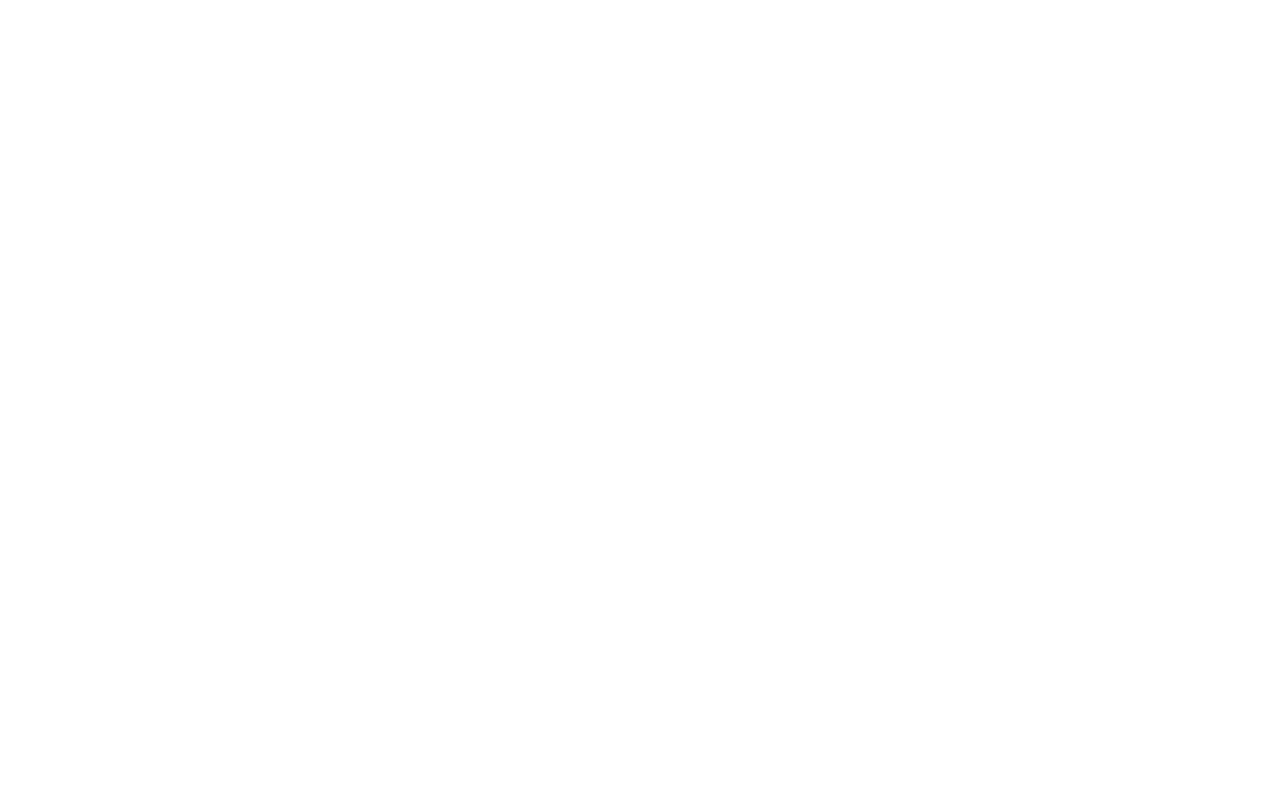
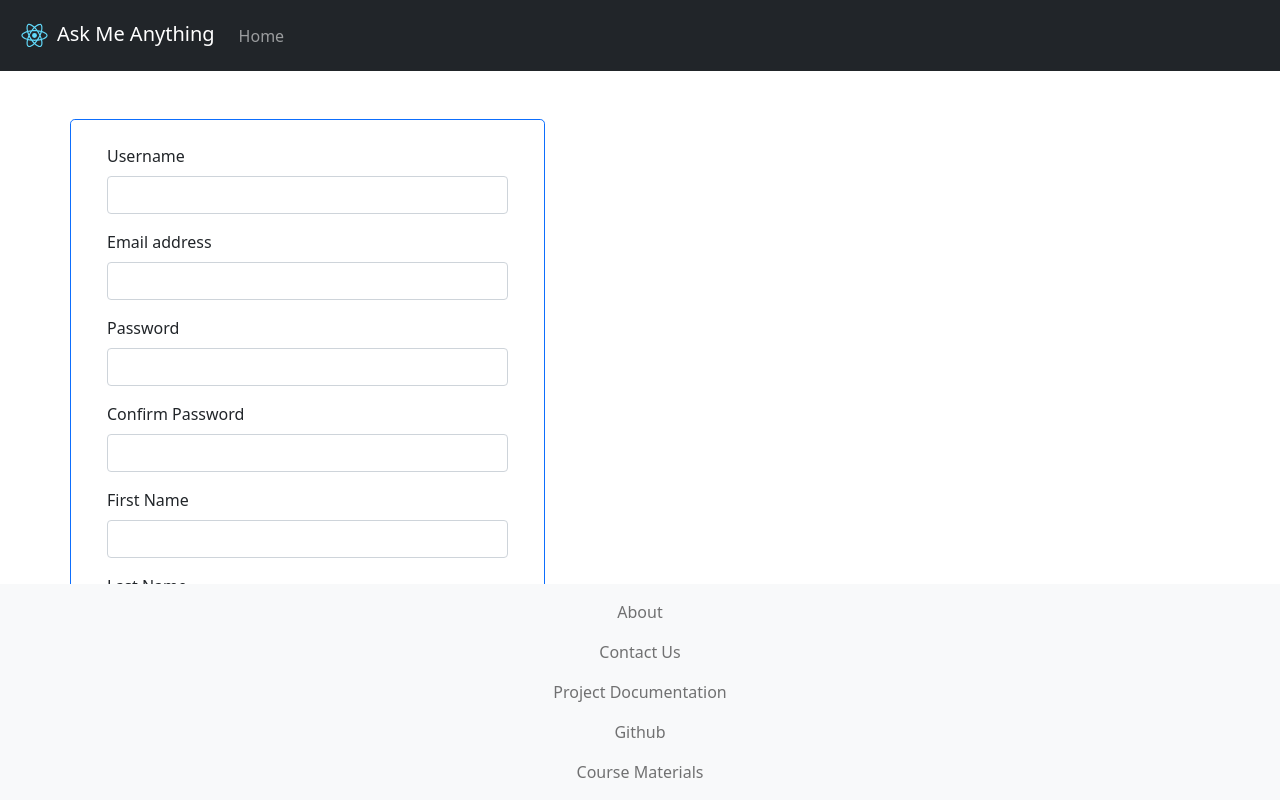
Before and after one commit to gkanel97/ask-me-anything, a React (Create React App) app in the folder frontend/ask-me-anything/: page /signup in a window 1280 px wide. Built offline with nearby package versions, Linux system fonts and the light colour scheme.

Commit message:
Basic static layout & signin/signup

```diff
--- a/frontend/ask-me-anything/package.json
+++ b/frontend/ask-me-anything/package.json
@@ -6,8 +6,10 @@
     "@testing-library/jest-dom": "^5.14.1",
     "@testing-library/react": "^11.2.7",
     "@testing-library/user-event": "^12.8.3",
+    "bootstrap": "^5.0.1",
     "react": "^17.0.2",
     "react-dom": "^17.0.2",
+    "react-router-dom": "^5.2.0",
     "react-scripts": "4.0.3",
     "web-vitals": "^1.1.2"
   },
--- a/frontend/ask-me-anything/public/index.html
+++ b/frontend/ask-me-anything/public/index.html
@@ -24,7 +24,7 @@
       work correctly both with client-side routing and a non-root public URL.
       Learn how to configure a non-root public URL by running `npm run build`.
     -->
-    <title>React App</title>
+    <title>Ask Me Anything - Q2A</title>
   </head>
   <body>
     <noscript>You need to enable JavaScript to run this app.</noscript>
--- /dev/null
+++ b/frontend/ask-me-anything/src/components/about.jsx
@@ -0,0 +1,13 @@
+import React, {Component} from 'react';
+
+class About extends Component {
+    render() {
+        return (
+            <div>
+
+            </div>
+        );
+    }
+}
+
+export default About;
--- a/frontend/ask-me-anything/src/components/app.jsx
+++ b/frontend/ask-me-anything/src/components/app.jsx
@@ -1,14 +1,17 @@
 import React from "react";
 import Header from "./header";
 import Footer from "./footer";
+import Content from "./content";
+import {BrowserRouter} from "react-router-dom";
 
 class App extends React.Component {
     render() {
         return (
-            <React.Fragment>
+            <BrowserRouter>
                 <Header />
+                <Content />
                 <Footer />
-            </React.Fragment>
+            </BrowserRouter>
         );
     }
 }
--- /dev/null
+++ b/frontend/ask-me-anything/src/components/content.jsx
@@ -0,0 +1,22 @@
+import React, {Component} from 'react';
+import { Route } from 'react-router-dom';
+
+import Home from "./home";
+import About from "./about";
+import Signup from "./signup";
+import Signin from './signin';
+
+class Content extends Component {
+    render() {
+        return (
+            <div className="container container-md mt-5">
+                <Route path='/' exact component={Home}></Route>
+                <Route path='/about' component={About} ></Route>
+                <Route path='/signin' component={Signin}></Route>
+                <Route path='/signup' component={Signup}></Route>
+            </div>
+        );
+    }
+}
+
+export default Content;
--- a/frontend/ask-me-anything/src/components/footer.jsx
+++ b/frontend/ask-me-anything/src/components/footer.jsx
@@ -1,11 +1,30 @@
 import React, {Component} from 'react';
+import {Link} from 'react-router-dom';
 
 class Footer extends Component {
     render() {
         return (
-            <div>
-
-            </div>
+            <footer className="navbar navbar-expand-xxl fixed-bottom navbar-light bg-light">
+                <div className="container-fluid">
+                    <ul className="navbar-nav nav-fill w-100">
+                        <li className="nav-item">
+                            <Link className="nav-link" to='/about'>About</Link>
+                        </li>
+                        <li className="nav-item">
+                            <Link className="nav-link" to='/contact'>Contact Us</Link>
+                        </li>
+                        <li className="nav-item">
+                            <a className="nav-link">Project Documentation</a>
+                        </li>
+                        <li className="nav-item">
+                            <a className="nav-link">Github</a>
+                        </li>
+                        <li className="nav-item">
+                            <a className="nav-link" href="https://courses.pclab.ece.ntua.gr/course/view.php?id=34" target="_blank">Course Materials</a>
+                        </li>
+                    </ul>
+                </div>
+            </footer>
         );
     }
 }
--- a/frontend/ask-me-anything/src/components/header.jsx
+++ b/frontend/ask-me-anything/src/components/header.jsx
@@ -1,11 +1,42 @@
 import React from 'react';
+import Logo from "../logo.svg";
 
 class Header extends React.Component {
+
+    constructor(props) {
+        super(props);
+        this.state = {
+          isNavCollapsed: true
+        };
+        this.toggleCollapse = this.toggleCollapse.bind(this);
+    }
+
+    toggleCollapse() {
+        this.setState({
+            isNavCollapsed: !this.state.isNavCollapsed
+        });
+    }
+
     render() {
         return (
-            <div>
-
-            </div>
+            <nav className="navbar navbar-expand-lg sticky-top navbar-dark bg-dark">
+                <div className="container-fluid">
+                    <a className="navbar-brand">
+                        <img src={Logo} alt="Logo" width="45" height="45" />
+                        <span className="text-white">Ask Me Anything</span>
+                    </a>
+                    <button className="navbar-toggler" type="button" data-toggle="collapse" data-target="#navbarContent" aria-controls="navbarContent" aria-expanded="true" aria-label="Toggle navigation" onClick={this.toggleCollapse}>
+                        <span className="navbar-toggler-icon"></span>
+                    </button>
+                    <div className="navbar-collapse" id="navbarContent">
+                        <ul className="navbar-nav me-auto mb-2 mb-lg-0">
+                            <li className="nav-item">
+                                <a className="nav-link">Home</a>
+                            </li>
+                        </ul>
+                    </div>
+                </div>
+            </nav>
         );
     }
 }
--- /dev/null
+++ b/frontend/ask-me-anything/src/components/home.jsx
@@ -0,0 +1,13 @@
+import React, {Component} from 'react';
+
+class Home extends Component {
+    render() {
+        return (
+            <div>
+
+            </div>
+        );
+    }
+}
+
+export default Home;
--- /dev/null
+++ b/frontend/ask-me-anything/src/components/signin.jsx
@@ -0,0 +1,46 @@
+import React, { Component } from 'react';
+
+class Signin extends Component {
+    constructor(props) {
+        super(props);
+        this.state = {
+            username: '',
+            password: ''
+        }
+        this.setInputValue = this.setInputValue.bind(this);
+        this.handleCredentialSubmittion = this.handleCredentialSubmittion.bind(this);
+    }
+
+    setInputValue(event) {
+        this.setState({
+            [event.target.name]:  event.target.value
+        });
+    }
+
+    handleCredentialSubmittion(e) {
+        e.preventDefault();
+        alert(`You submitted username: ${this.state.username} & password: ${this.state.password}`);
+    }
+
+    render() {
+        return (
+            <div className="row">
+                <div className="col-md-5 border border-2 rounded-2">
+                    <form className="p-3">
+                        <div className="mb-3">
+                            <label htmlFor="txtUsername" className="form-label">Username</label>
+                            <input className="form-control" id="txtUsername" name="username" value={this.state.username} onChange={this.setInputValue} />
+                        </div>
+                        <div className="mb-3">
+                            <label htmlFor="txtPassword" className="form-label">Password</label>
+                            <input type="password" className="form-control" id="txtPassword" name="password" value={this.state.password} onChange={this.setInputValue} />
+                        </div>
+                        <button type="submit" className="btn btn-primary" onClick={this.handleCredentialSubmittion}>Login</button>
+                    </form>
+                </div>
+            </div>
+        );
+    }
+}
+
+export default Signin;
--- /dev/null
+++ b/frontend/ask-me-anything/src/components/signup.jsx
@@ -0,0 +1,71 @@
+import React, {Component} from 'react';
+
+class Signup extends Component {
+    constructor(props) {
+        super(props);
+        this.state = {
+            username: '',
+            password: '',
+            passwordConfirm: '',
+            email: '',
+            firstName: '',
+            lastName: ''
+        }
+        this.setInputValue = this.setInputValue.bind(this);
+        this.handleCredentialSubmittion = this.handleCredentialSubmittion.bind(this);
+    }
+
+    setInputValue(event) {
+        this.setState({
+            [event.target.name]:  event.target.value
+        });
+    }
+
+    handleCredentialSubmittion(e) {
+        e.preventDefault();
+        alert(`You submitted username: ${this.state.username} & password: ${this.state.password}`);
+    }
+
+    render() {
+
+        const { password, passwordConfirm } = this.state;
+        const isPasswordMismatch = passwordConfirm !== '' && password !== passwordConfirm;
+
+        return (
+            <div className="row">
+                <div className="col-md-5 border border-primary border-1 rounded rounded-3">
+                    <form className="p-4">
+                        <div className="mb-3">
+                            <label htmlFor="txtUsername" className="form-label">Username</label>
+                            <input className="form-control" id="txtUsername" name="username" value={this.state.username} onChange={this.setInputValue} />
+                        </div>
+                        <div className="mb-3">
+                            <label htmlFor="txtEmail" className="form-label">Email address</label>
+                            <input type="email" className="form-control" id="txtEmail" name="email" value={this.state.email} onChange={this.setInputValue}/>
+                        </div>
+                        <div className="mb-3">
+                            <label htmlFor="txtPassword" className="form-label">Password</label>
+                            <input type="password" className="form-control" id="txtPassword" name="password" value={this.state.password} onChange={this.setInputValue} />
+                        </div>
+                        <div className="mb-3">
+                            <label htmlFor="txtPasswordConfirm" className="form-label">Confirm Password</label>
+                            <input type="password" className="form-control" id="txtPasswordConfirm" name="passwordConfirm" value={this.state.passwordConfirm} onChange={this.setInputValue} aria-labelledby="passwordMatch" />
+                            { isPasswordMismatch && <div id="passwordMismatch" className="text-danger">Passwords do not match!</div> }
+                        </div>
+                        <div className="mb-3">
+                            <label htmlFor="txtFirstName" className="form-label">First Name</label>
+                            <input className="form-control" id="txtFirstName" name="firstName" value={this.state.firstName} onChange={this.setInputValue} />
+                        </div>
+                        <div className="mb-3">
+                            <label htmlFor="txtLastName" className="form-label">Last Name</label>
+                            <input className="form-control" id="txtLastName" name="lastName" value={this.state.lastName} onChange={this.setInputValue} />
+                        </div>
+                        <button type="submit" className="btn btn-primary" onClick={this.handleCredentialSubmittion}>Create Account</button>
+                    </form>
+                </div>
+            </div>
+        );
+    }
+}
+
+export default Signup;
--- a/frontend/ask-me-anything/src/index.js
+++ b/frontend/ask-me-anything/src/index.js
@@ -2,4 +2,6 @@ import React from "react";
 import ReactDOM from "react-dom";
 import App from "./components/app";
 
+import "bootstrap/dist/css/bootstrap.css";
+
 ReactDOM.render(<App />, document.getElementById('root'));
```
Also changed, not shown: 2 other files (tests, documents, lock files or other folders).
